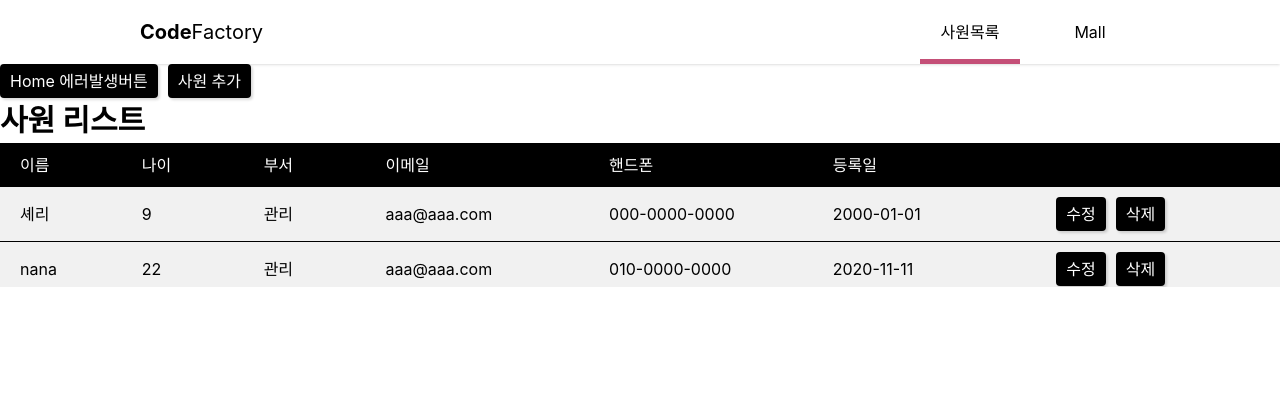
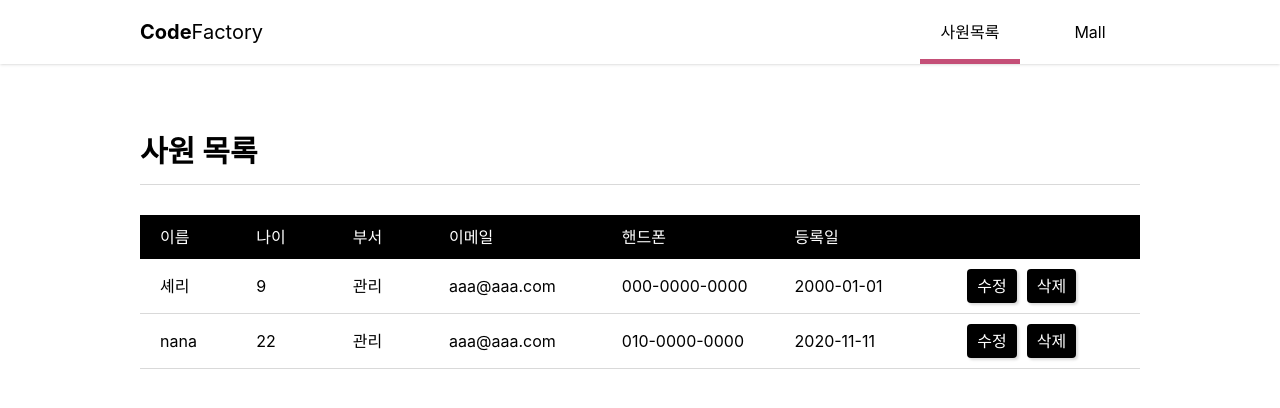
Before and after one commit to che-ri/reacthookform_reactquery, a React (Create React App) app: page /worker in a window 1280 px wide. Shown: the top 408 px of the page. Built offline with nearby package versions, Linux system fonts and the light colour scheme; data requests are answered from the project's data file.

Commit message:
feat ::: 사원목록페이지 스타일변경, 페이지네임 적용

```diff
--- a/src/components/Home/List.jsx
+++ b/src/components/Home/List.jsx
@@ -19,9 +19,6 @@ export default function List({ data, handleEdit, handleDel }) {
 
     return (
         <div className=" w-full relative">
-            <h1 className="text-[30px] font-bold mb-[10px]bg-white w-full">
-                사원 리스트
-            </h1>
             <div className="grid grid-cols-[1fr_1fr_1fr_2fr_2fr_2fr_2fr] gap-[20px] px-[20px] py-[10px] bg-black text-white">
                 {header_temp.map((d) => (
                     <span key={`option-${d}`}>{d}</span>
@@ -137,7 +134,7 @@ function Row({ data, handleEdit, handleDel }) {
             {is_edit ? (
                 <RHFForm
                     onSubmit={handleSubmit(edit)}
-                    className="grid grid-cols-[1fr_1fr_1fr_2fr_2fr_2fr_2fr] items-center gap-x-[20px] bg-[#f1f1f1] px-[20px] py-[10px] border-b border-[#d9d9d9] border-solid border-black"
+                    className="grid grid-cols-[1fr_1fr_1fr_2fr_2fr_2fr_2fr] items-center gap-x-[20px] bg-white px-[20px] py-[10px] border-b border-gray border-solid border-black"
                 >
                     {temp.map((t, i) => (
                         <FormRow temp={t} register={register} />
@@ -148,7 +145,7 @@ function Row({ data, handleEdit, handleDel }) {
                     </div>
                 </RHFForm>
             ) : (
-                <div className="grid grid-cols-[1fr_1fr_1fr_2fr_2fr_2fr_2fr] items-center gap-x-[20px] bg-[#f1f1f1] px-[20px] py-[10px] border-b border-[#d9d9d9] border-solid border-black">
+                <div className="grid grid-cols-[1fr_1fr_1fr_2fr_2fr_2fr_2fr] items-center gap-x-[20px] bg-white px-[20px] py-[10px] border-b border-gray border-solid border-black">
                     <span>{data.name}</span>
                     <span>{data.age}</span>
                     <span>{data.team}</span>
--- a/src/components/Home/index.jsx
+++ b/src/components/Home/index.jsx
@@ -8,6 +8,8 @@ import Button from "../../shared/Button";
 import ErrorComponent from "../../shared/ErrorComponent";
 import List from "./List";
 import Pagename from "../../shared/Pagename";
+import Wrapper from "../../shared/Wrapper";
+import Container from "../../shared/Container";
 
 export default function Index() {
     const queryClient = useQueryClient();
@@ -48,14 +50,21 @@ export default function Index() {
     }
 
     return (
-        <div className="w-full h-full flex flex-col items-center">
-            <div className="flex w-full justify-between">
-                <div className="flex gap-[10px]">
-                    <ErrorComponent button_text="Home 에러발생버튼" />
-                    <Button onClick={goWritePage}>사원 추가</Button>
-                </div>
-            </div>
-            <List data={data} handleEdit={handleEdit} handleDel={handleDel} />
-        </div>
+        <Container>
+            <Wrapper>
+                {/* <div className="flex w-full justify-between">
+                    <div className="flex gap-[10px]">
+                        <ErrorComponent button_text="Home 에러발생버튼" />
+                        <Button onClick={goWritePage}>사원 추가</Button>
+                    </div>
+                </div> */}
+                <Pagename>사원 목록</Pagename>
+                <List
+                    data={data}
+                    handleEdit={handleEdit}
+                    handleDel={handleDel}
+                />
+            </Wrapper>
+        </Container>
     );
 }
--- a/src/pages/Home.jsx
+++ b/src/pages/Home.jsx
@@ -44,7 +44,7 @@ export default function Home() {
     }
 
     return (
-        <Container className="bg-[#313955]">
+        <Container className="bg-navy">
             <Wrapper>
                 <div className="relative flex items-center h-full w-full overflow-hidden">
                     <div className="h-[250px]">
--- a/src/shared/Pagename.jsx
+++ b/src/shared/Pagename.jsx
@@ -1,5 +1,11 @@
 import React from "react";
 
-export default function Pagename({ children }) {
-    return <h1 className="text-[30px] font-bold pb-[20px]">{children}</h1>;
+export default function Pagename({ children, className }) {
+    return (
+        <h1
+            className={`text-[30px] font-bold mt-[50px] pb-[10px] mb-[30px] border-b border-gray ${className} `}
+        >
+            {children}
+        </h1>
+    );
 }
--- a/tailwind.config.js
+++ b/tailwind.config.js
@@ -11,6 +11,9 @@ module.exports = {
                 navy: "#313955",
                 blue: "#689AB7",
                 pink: "#C44F77",
+                "gray-light": "#f1f1f1",
+                gray: "#d9d9d9",
+                "gray-dark": "#a9a9a9",
             },
         },
     },
```
